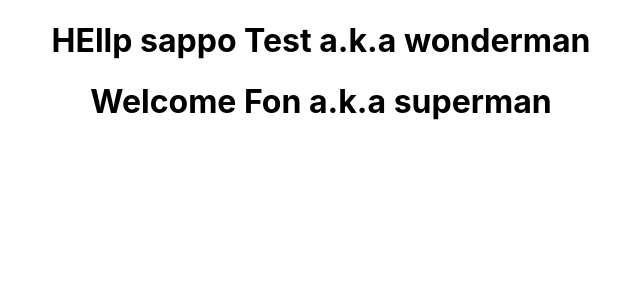
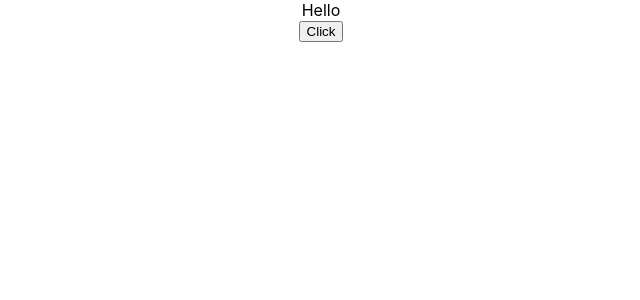
Before and after one commit to fonto1/reactTutorial, a React (Create React App) app: page / in a window 1280 px wide. Shown: the top 300 px of the page, without its empty margins (319-959 px from the left). Built offline with nearby package versions, Linux system fonts and the light colour scheme.

Commit message:
lesson 14 done

```diff
--- a/src/App.js
+++ b/src/App.js
@@ -6,11 +6,17 @@
 import Hello from "./components/Hello.js";
 import Message from "./components/Message.js";
 import Counter from "./components/Counter.js";
+import { FunctionClick } from "./components/FunctionClick.js";
+import { ClassClicks } from "./components/ClassClicks.js";
+import EventBind from "./components/EventBind.js";
 
 function App() {
   return (
     <div className="App">
-      {/* <Greet name="Fon" heroName="superman">
+      <EventBind />
+      {/* <FunctionClick />
+      <ClassClicks />
+      <Greet name="Fon" heroName="superman">
         <p>this is children props</p>
       </Greet>
       <Greet name="Eriks" heroName="batman">
@@ -21,10 +27,10 @@
       <Welcome name="Test" heroName="wonderman" />
       <Message />
       <Hello />
-      <Counter />*/}
+      <Counter />
 
       <Greet name="Test" heroName="wonderman" />
-      <Welcome name="Fon" heroName="superman" />
+      <Welcome name="Fon" heroName="superman" />*/}
     </div>
   );
 }
--- /dev/null
+++ b/src/components/ClassClicks.js
@@ -0,0 +1,15 @@
+import React, { Component } from "react";
+
+export class ClassClicks extends Component {
+  clickHandler() {
+    console.log("you clicked an class button!");
+  }
+
+  render() {
+    return (
+      <div>
+        <button onClick={this.clickHandler}>Click CLass!</button>
+      </div>
+    );
+  }
+}
--- /dev/null
+++ b/src/components/EventBind.js
@@ -0,0 +1,44 @@
+import React, { Component } from "react";
+
+class EventBind extends Component {
+  constructor(props) {
+    super(props);
+
+    this.state = {
+      message: "Hello",
+    };
+
+    // this.clickHandler = this.clickHandler.bind(this);
+  }
+
+  //   clickHandler() {
+  //     this.setState({
+  //       message: "GoodBye!",
+  //     });
+  //     console.log(this);
+  //   }
+
+  clickHandler = () => {
+    this.setState({ message: "GoodBye2" });
+  };
+
+  render() {
+    return (
+      <div>
+        <div>{this.state.message}</div>
+        {/* <button onclick={this.clickHandler.bind(this)}>Click</button>
+        <button onClick={() => this.clickHandler()}>Click</button> */}
+        <button onClick={this.clickHandler}>Click</button>
+      </div>
+    );
+  }
+}
+
+/* 4-Binds
+1 onclick={this.clickHandler.bind(this)} binding in render - använd inte pga performance
+2 onClick={() => this.clickHandler() arrow function in render - lättaste att skicka parametrar, funkar ok om koden inte rerender för mkt
+3 onClick={this.clickHandler} + binding i Class-constructor - bra, bäst just nu
+4 onClick={this.clickHandler} Classproperty som arrowfunction - bra, expermiental
+*/
+
+export default EventBind;
--- /dev/null
+++ b/src/components/FunctionClick.js
@@ -0,0 +1,13 @@
+import React from "react";
+
+export function FunctionClick() {
+  function clickHandler() {
+    console.log("you clicked an function button");
+  }
+
+  return (
+    <div>
+      <button onClick={clickHandler}>Click Function!</button>
+    </div>
+  );
+}
```
Also changed, not shown: 1 other file (tests, documents, lock files or other folders).
